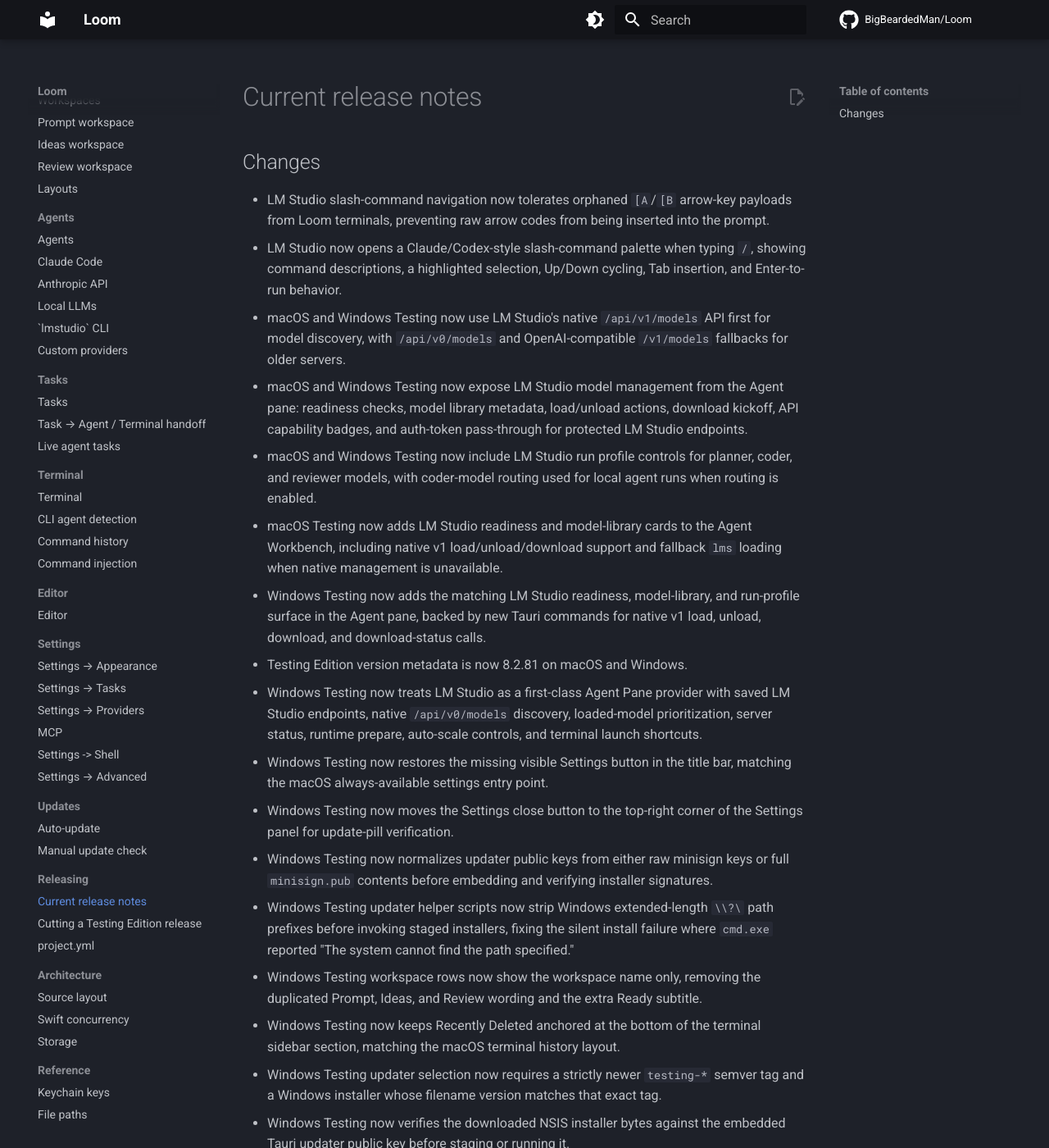
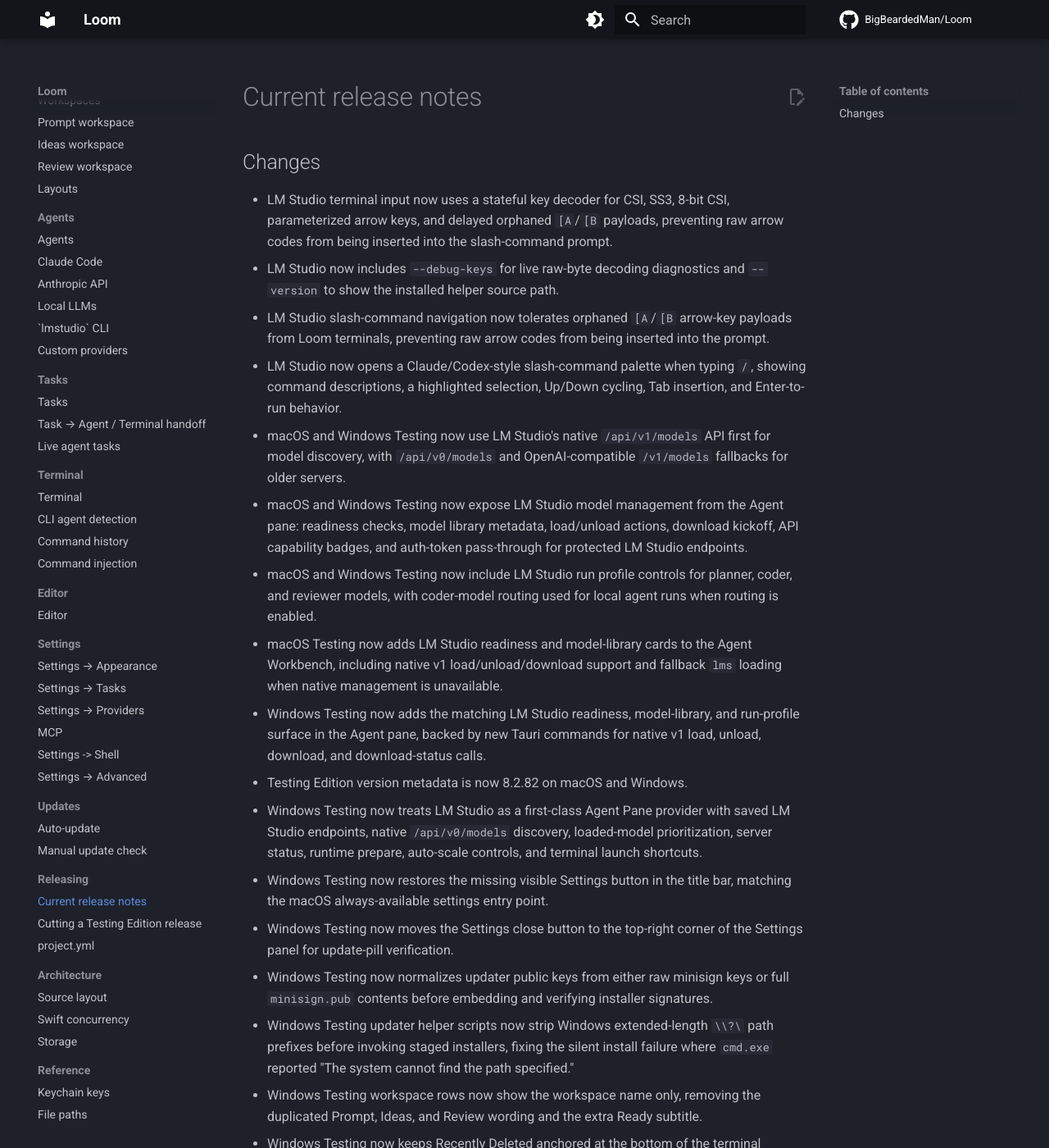
Before and after one commit to BigBeardedMan/Loom, an MkDocs documentation site: the page built from docs/releasing/current-release-notes.md, in a window 1280 px wide and 1400 px high. Shown: the whole window at 82% size. Built offline with MkDocs 1.6.1 and Material for MkDocs 9.7.7, drawn with Linux system fonts in a browser that asks for light colours; comment, search, counter and statistics services are not loaded.

Commit message:
Harden LM Studio terminal key decoding

```diff
--- a/docs/releasing/current-release-notes.md
+++ b/docs/releasing/current-release-notes.md
@@ -1,5 +1,7 @@
 ## Changes
 
+- LM Studio terminal input now uses a stateful key decoder for CSI, SS3, 8-bit CSI, parameterized arrow keys, and delayed orphaned `[A`/`[B` payloads, preventing raw arrow codes from being inserted into the slash-command prompt.
+- LM Studio now includes `--debug-keys` for live raw-byte decoding diagnostics and `--version` to show the installed helper source path.
 - LM Studio slash-command navigation now tolerates orphaned `[A`/`[B` arrow-key payloads from Loom terminals, preventing raw arrow codes from being inserted into the prompt.
 - LM Studio now opens a Claude/Codex-style slash-command palette when typing `/`, showing command descriptions, a highlighted selection, Up/Down cycling, Tab insertion, and Enter-to-run behavior.
 - macOS and Windows Testing now use LM Studio's native `/api/v1/models` API first for model discovery, with `/api/v0/models` and OpenAI-compatible `/v1/models` fallbacks for older servers.
@@ -7,7 +9,7 @@
 - macOS and Windows Testing now include LM Studio run profile controls for planner, coder, and reviewer models, with coder-model routing used for local agent runs when routing is enabled.
 - macOS Testing now adds LM Studio readiness and model-library cards to the Agent Workbench, including native v1 load/unload/download support and fallback `lms` loading when native management is unavailable.
 - Windows Testing now adds the matching LM Studio readiness, model-library, and run-profile surface in the Agent pane, backed by new Tauri commands for native v1 load, unload, download, and download-status calls.
-- Testing Edition version metadata is now 8.2.81 on macOS and Windows.
+- Testing Edition version metadata is now 8.2.82 on macOS and Windows.
 - Windows Testing now treats LM Studio as a first-class Agent Pane provider with saved LM Studio endpoints, native `/api/v0/models` discovery, loaded-model prioritization, server status, runtime prepare, auto-scale controls, and terminal launch shortcuts.
 - Windows Testing now restores the missing visible Settings button in the title bar, matching the macOS always-available settings entry point.
 - Windows Testing now moves the Settings close button to the top-right corner of the Settings panel for update-pill verification.
--- a/project.yml
+++ b/project.yml
@@ -15,8 +15,8 @@
     # release, so the pill never shows a code lower than what's on main.
     # Bump this manually before each testing release; release-testing.sh
     # reads it back out and tags the GitHub pre-release `testing-<version>`.
-    MARKETING_VERSION: "8.2.81"
-    CURRENT_PROJECT_VERSION: "81"
+    MARKETING_VERSION: "8.2.82"
+    CURRENT_PROJECT_VERSION: "82"
     CODE_SIGN_STYLE: Manual
     CODE_SIGN_IDENTITY: "Loom Local Codesign"
     DEVELOPMENT_TEAM: ""
```
Also changed, not shown: 5 other files.
